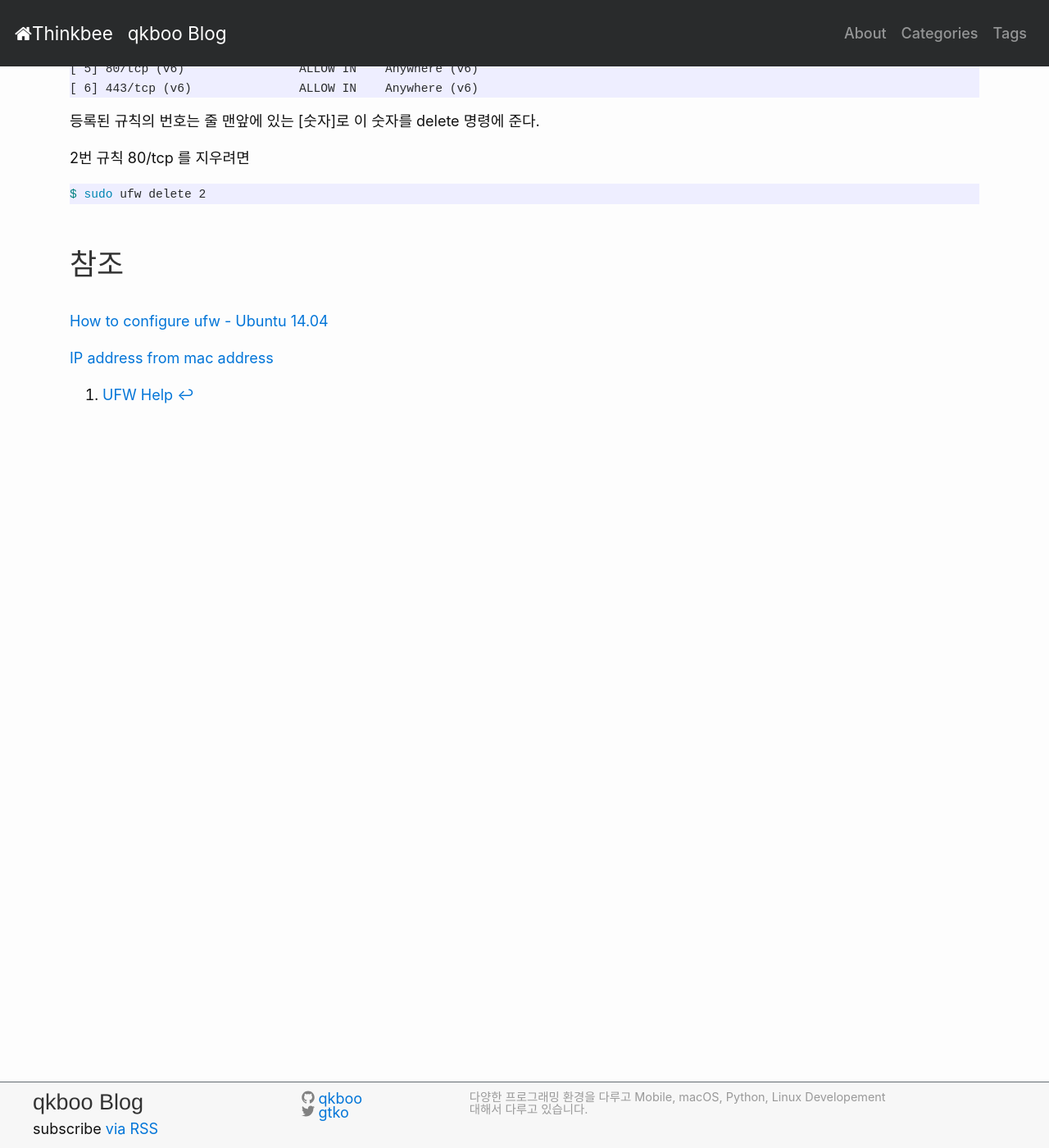
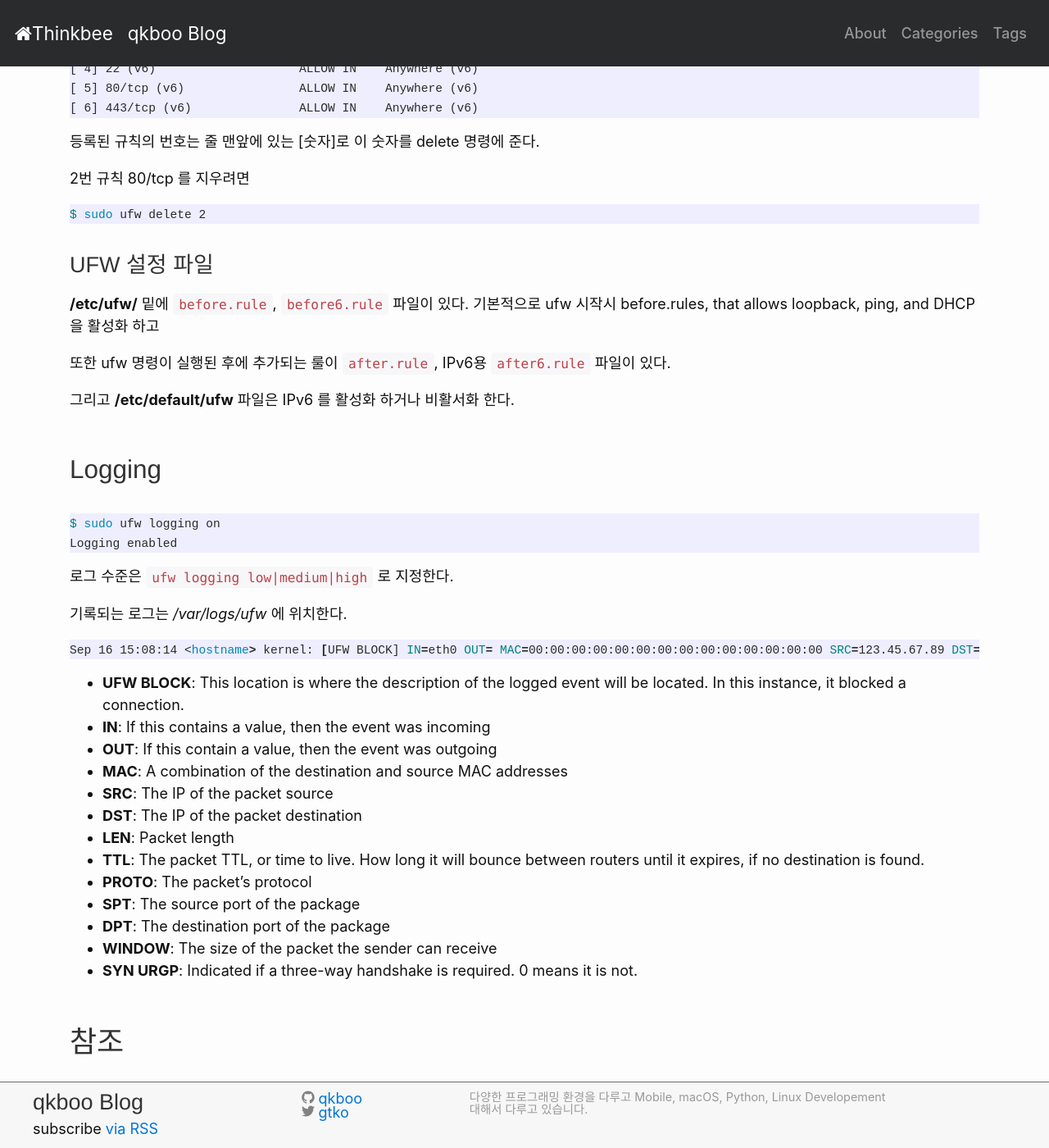
Before and after one commit to webhacking/qkboo.github.io, a Jekyll site: the page built from _posts/linux/2017-04-03-ubuntu-firewall.md, in a window 1280 px wide and 1400 px high, scrolled down 5324 px. Shown: the whole window at 82% size. Built offline with Jekyll 4.4.1, drawn with Linux system fonts in a browser that asks for light colours; nearby versions of some CDN libraries; comment, search, counter and statistics services are not loaded; some of the changed text lies outside the part shown.

Commit message:
correct & modify contents

````diff
--- a/_posts/AI/2017-07-12-ai-platform-tensorflow-start.markdown
+++ b/_posts/AI/2017-07-12-ai-platform-tensorflow-start.markdown
@@ -4,7 +4,7 @@
 layout: post
 tags: [Artificial Intelligence, 인공지능, TensorFlow]
 categories: AI
-
+---
 
 [Getting Started with TensorFlow](https://www.tensorflow.org/get_started/get_started) 글을 요약 번역한다.
 
--- a/_posts/AI/2017-07-12-ai-platform-tensorflow.markdown
+++ b/_posts/AI/2017-07-12-ai-platform-tensorflow.markdown
@@ -84,7 +84,7 @@
 (tensorflow)$ pip install --upgrade tfBinaryURL
 ```
 
-다면 `tfBinaryURL` 은 [여기](https://www.tensorflow.org/install/install_linux#the_url_of_the_tensorflow_python_package)서 찾아서 직접 지정한다.
+`tfBinaryURL` 은 [여기](https://www.tensorflow.org/install/install_linux#the_url_of_the_tensorflow_python_package)서 찾아서 직접 지정한다.
 
 
 #### Uninstall Tensorflow
--- a/_posts/linux/2017-04-03-ubuntu-firewall.md
+++ b/_posts/linux/2017-04-03-ubuntu-firewall.md
@@ -9,7 +9,11 @@
 
 일반적인 리눅스 배포본의 방화벽인 ufw` 를 사용해서 리눅스에 방화벽을 구축하는 방법을 기술하고 있다.
 
-여기서 사용, 테스트한 리눅스 배포본은 Ubuntu 14.04, 15.04, 16.04 계열이다. 정확히는 Raspbian Weezy, Jessie, Armbian Ubuntu 16.04, Debian Jessie 계열이다.
+> - 2017-09-10: Log, export 추가서
+{:.right-history}
+
+
+여기서 사용, 테스트한 리눅스 배포본은 Ubuntu 14.04, 15.04, 16.04 계열에서 동작하리라 믿는다. 실제 Raspbian Weezy, Jessie, Armbian Ubuntu 16.04, Debian Jessie 에서 사용중이다.
 
 <br/>
 <br/>
@@ -60,34 +64,8 @@
 `Default` 부분이 방화벽의 기본 규칙으로 현재 들어오는 것은 막고, 나가는 것은 열어 놓은 상태이다.
 
 
-```sh
-$ sudo ufw logging on
-Logging enabled
-```
 
-
-#### UFW 활성화
-
-방화벽은 커널 수준에서 패킷을 다루기 때문에 아래 같이 활성화 명령을 통해 네트워크 패킷을 ufw가 다룰 수 있게 해준다.
-
-ufw 활성화 상태를 확인하고 inactive 상태면 활성화 한다.
-
-```sh
-$ sudo ufw status
-Status: inactive
-
-$ sudo ufw enable
-Firewall is active and enabled on system startup
-```
-
-방화벽을 끌 때는 아래와 같은 명령어를 입력한다
-
-```sh
-$ sudo ufw disable
-```
-
-
-### 방화벽 규칙 허용과 차단
+### 방화벽 규칙 허용
 
 서비스, 포트, 프로토콜, 프로그램등에 예외 규칙을 적용할 액션을 추가한다.
 
@@ -133,6 +111,32 @@
 ```sh
 $ sudo ufw reload
 ```
+
+
+
+
+먼저 ufw를 활성화하고 규칙을 추가한다.
+
+#### UFW 활성화
+
+방화벽은 커널 수준에서 패킷을 다루기 때문에 아래 같이 활성화 명령을 통해 네트워크 패킷을 ufw가 다룰 수 있게 해준다.
+
+ufw 활성화 상태를 확인하고 inactive 상태면 활성화 한다.
+
+```sh
+$ sudo ufw status
+Status: inactive
+
+$ sudo ufw enable
+Firewall is active and enabled on system startup
+```
+
+방화벽을 끌 때는 아래와 같은 명령어를 입력한다
+
+```sh
+$ sudo ufw disable
+```
+
 
 
 
@@ -297,6 +301,48 @@
 ```
 
 
+#### UFW 설정 파일
+
+**/etc/ufw/** 밑에 `before.rule`, `before6.rule` 파일이 있다. 기본적으로 ufw 시작시 before.rules, that allows loopback, ping, and DHCP을 활성화 하고
+
+또한 ufw 명령이 실행된 후에 추가되는 룰이 `after.rule`, IPv6용 `after6.rule` 파일이 있다.
+
+그리고 **/etc/default/ufw** 파일은 IPv6 를 활성화 하거나 비활서화 한다.
+
+
+
+### Logging
+
+
+
+```sh
+$ sudo ufw logging on
+Logging enabled
+```
+
+로그 수준은 `ufw logging low|medium|high` 로 지정한다.
+
+기록되는 로그는  */var/logs/ufw* 에 위치한다.
+
+```sh
+Sep 16 15:08:14 <hostname> kernel: [UFW BLOCK] IN=eth0 OUT= MAC=00:00:00:00:00:00:00:00:00:00:00:00:00:00 SRC=123.45.67.89 DST=987.65.43.21 LEN=40 TOS=0x00 PREC=0x00 TTL=249 ID=8475 PROTO=TCP SPT=48247 DPT=22 WINDOW=1024 RES=0x00 SYN URGP=0
+```
+
+- **UFW BLOCK**: This location is where the description of the logged event will be located. In this instance, it blocked a connection.
+- **IN**: If this contains a value, then the event was incoming
+- **OUT**: If this contain a value, then the event was outgoing
+- **MAC**: A combination of the destination and source MAC addresses
+- **SRC**: The IP of the packet source
+- **DST**: The IP of the packet destination
+- **LEN**: Packet length
+- **TTL**: The packet TTL, or time to live. How long it will bounce between routers until it expires, if no destination is found.
+- **PROTO**: The packet’s protocol
+- **SPT**: The source port of the package
+- **DPT**: The destination port of the package
+- **WINDOW**: The size of the packet the sender can receive
+- **SYN URGP**: Indicated if a three-way handshake is required. 0 means it is not.
+
+
 ## 참조
 
 [How to configure ufw - Ubuntu 14.04](https://www.vultr.com/docs/how-to-configure-ufw-firewall-on-ubuntu-14-04)
````
Also changed, not shown: other parts of _posts/AI/2017-07-12-ai-platform-tensorflow-start.markdown (+2 -2 lines), _posts/linux/2017-04-03-linux-basic-securities.markdown (+9 -13 lines), _posts/linux/2017-04-03-ubuntu-nginx.md (+14 -2 lines), _posts/linux/2017-05-05-tmux-cheatsheet.md (+4 -3 lines).
